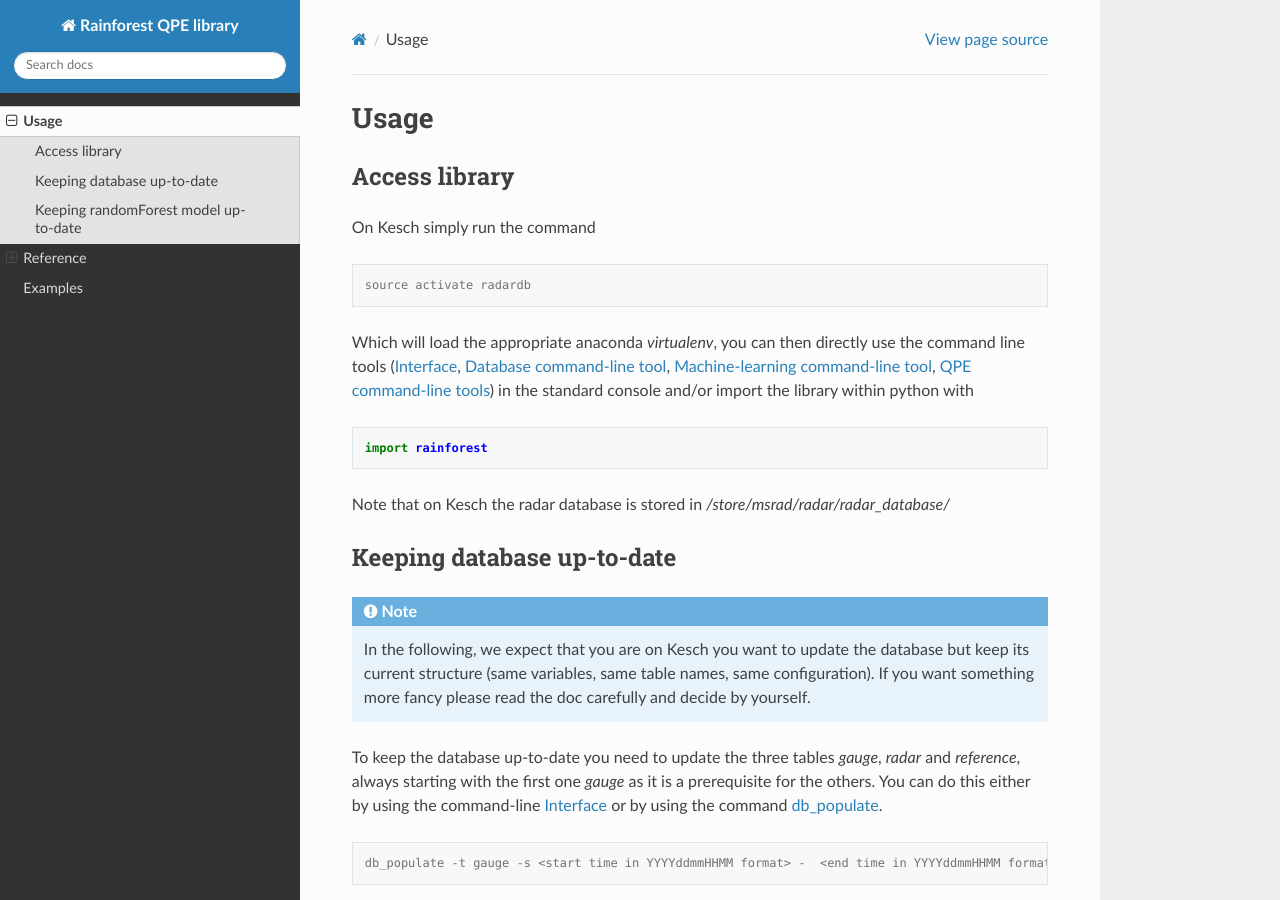
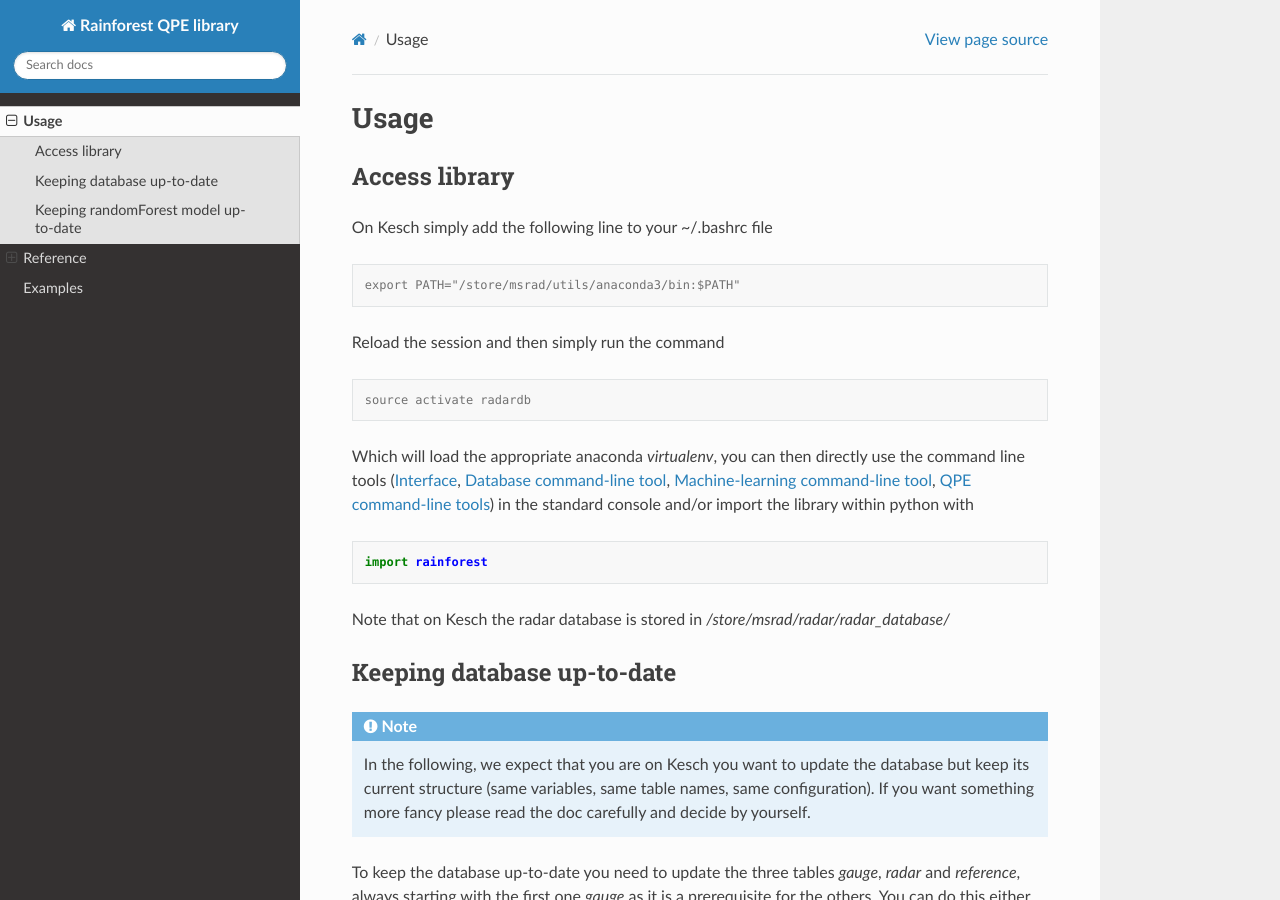
Before and after one commit to MeteoSwiss/rainforest, a Sphinx documentation site: the page built from docs/usage.rst, in a window 1280 px wide and 900 px high. Built offline with Sphinx 7.4.7 and the Read the Docs theme 2.0.0, drawn with Linux system fonts in a browser that asks for light colours; pages that are not in the unit, such as notebooks, are missing from menus.

Commit message:
added info for /store/msrad/utils/anaconda3-wolfensb/bin:/store/msrad/utils/anaconda3-wolfensb/condabin:/store/msrad/utils/anaconda3/envs/radardb/spark-2.4.0-bin-hadoop2.7/bin:/opt/slurm/20.02.5/sbin:/opt/slurm/20.02.5/bin:/cm/local/apps/environment-modules/4.0.0/bin:/usr/local/bin:/usr/bin:/usr/local/sbin:/usr/sbin:/sbin:/usr/sbin:/cm/local/apps/environment-modules/4.0.0/bin:/opt/ibutils/bin:/usr/lpp/mmfs/bin:/usr/local/exelis/idl/bin in usage doc

```diff
--- a/docs/usage.rst
+++ b/docs/usage.rst
@@ -5,7 +5,14 @@ Usage
 
 Access library
 --------------------------------------
-On Kesch simply run the command
+On Kesch simply add the following line to your ~/.bashrc file
+
+.. code-block:: console
+
+    export PATH="/store/msrad/utils/anaconda3/bin:$PATH"
+
+
+Reload the session and then simply run the command
 
 .. code-block:: console
 
```
Also changed, not shown: 2 other files.
